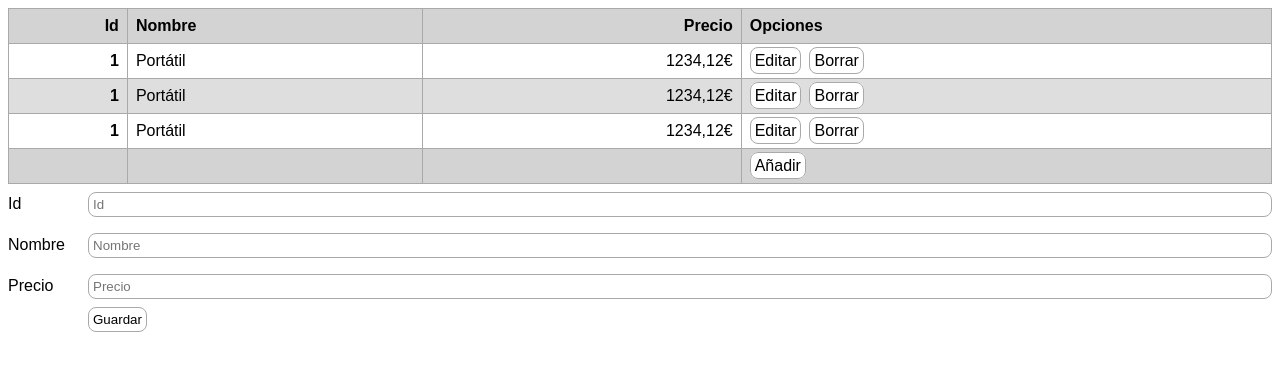
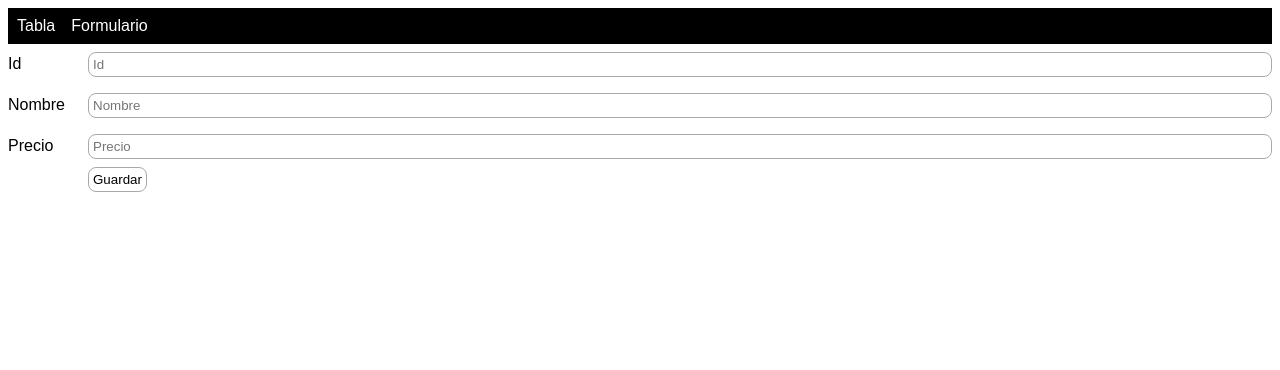
Before and after one commit to javierlete/angular-25-04, an Angular app in the folder crud/: page /form in a window 1280 px wide. Shown: the top 370 px of the page. Built offline with nearby package versions, Linux system fonts and the light colour scheme.

Commit message:
crud: enganchamos las rutas en toda la aplicación

```diff
--- a/crud/src/app/app.component.html
+++ b/crud/src/app/app.component.html
@@ -1,2 +1,2 @@
-<app-tabla></app-tabla>
-<app-formulario></app-formulario>
+<app-menu/>
+<router-outlet />
--- a/crud/src/app/formulario/formulario.component.html
+++ b/crud/src/app/formulario/formulario.component.html
@@ -12,6 +12,6 @@
         <input type="number" step=".01" id="precio" placeholder="Precio">
     </div>
     <div>
-        <button>Guardar</button>
+        <button routerLink="">Guardar</button>
     </div>
 </form>
--- a/crud/src/app/formulario/formulario.component.ts
+++ b/crud/src/app/formulario/formulario.component.ts
@@ -1,9 +1,10 @@
 import { Component } from '@angular/core';
+import { RouterLink } from '@angular/router';
 
 @Component({
   selector: 'app-formulario',
   standalone: true,
-  imports: [],
+  imports: [RouterLink],
   templateUrl: './formulario.component.html',
   styleUrl: './formulario.component.css'
 })
--- a/crud/src/app/tabla/tabla.component.html
+++ b/crud/src/app/tabla/tabla.component.html
@@ -13,25 +13,25 @@
             <td>Portátil</td>
             <td>1234,12€</td>
             <td>
-                <a href="#">Editar</a>
+                <a routerLink="form/1">Editar</a>
                 <a href="#">Borrar</a>
             </td>
         </tr>
         <tr>
-            <th>1</th>
+            <th>2</th>
             <td>Portátil</td>
             <td>1234,12€</td>
             <td>
-                <a href="#">Editar</a>
+                <a routerLink="form/2">Editar</a>
                 <a href="#">Borrar</a>
             </td>
         </tr>
         <tr>
-            <th>1</th>
+            <th>3</th>
             <td>Portátil</td>
             <td>1234,12€</td>
             <td>
-                <a href="#">Editar</a>
+                <a routerLink="form/3">Editar</a>
                 <a href="#">Borrar</a>
             </td>
         </tr>
@@ -42,7 +42,7 @@
             <td></td>
             <td></td>
             <td>
-                <a href="#">Añadir</a>
+                <a routerLink="form">Añadir</a>
             </td>
         </tr>
     </tfoot>
--- a/crud/src/app/tabla/tabla.component.ts
+++ b/crud/src/app/tabla/tabla.component.ts
@@ -1,9 +1,10 @@
 import { Component } from '@angular/core';
+import { RouterLink } from '@angular/router';
 
 @Component({
   selector: 'app-tabla',
   standalone: true,
-  imports: [],
+  imports: [RouterLink],
   templateUrl: './tabla.component.html',
   styleUrl: './tabla.component.css'
 })
```
Also changed, not shown: crud/src/app/app.component.ts (+3 -4 lines).
